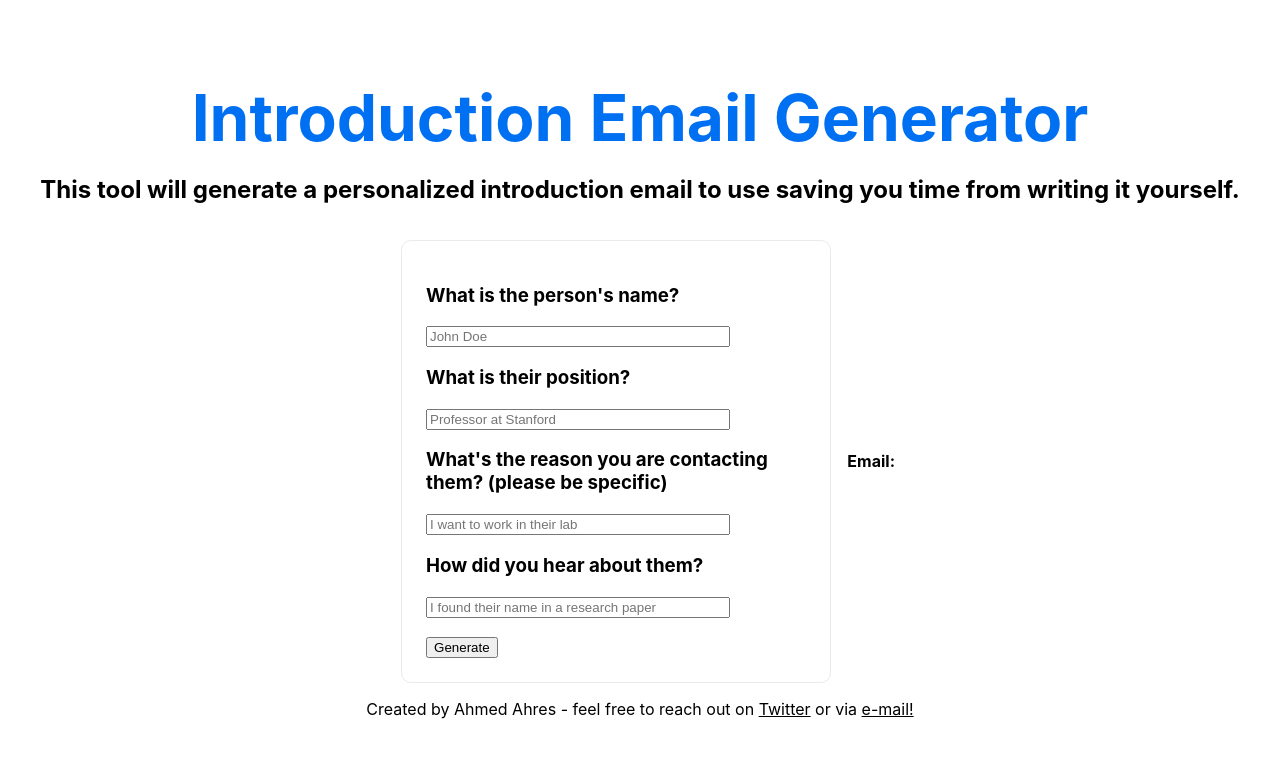
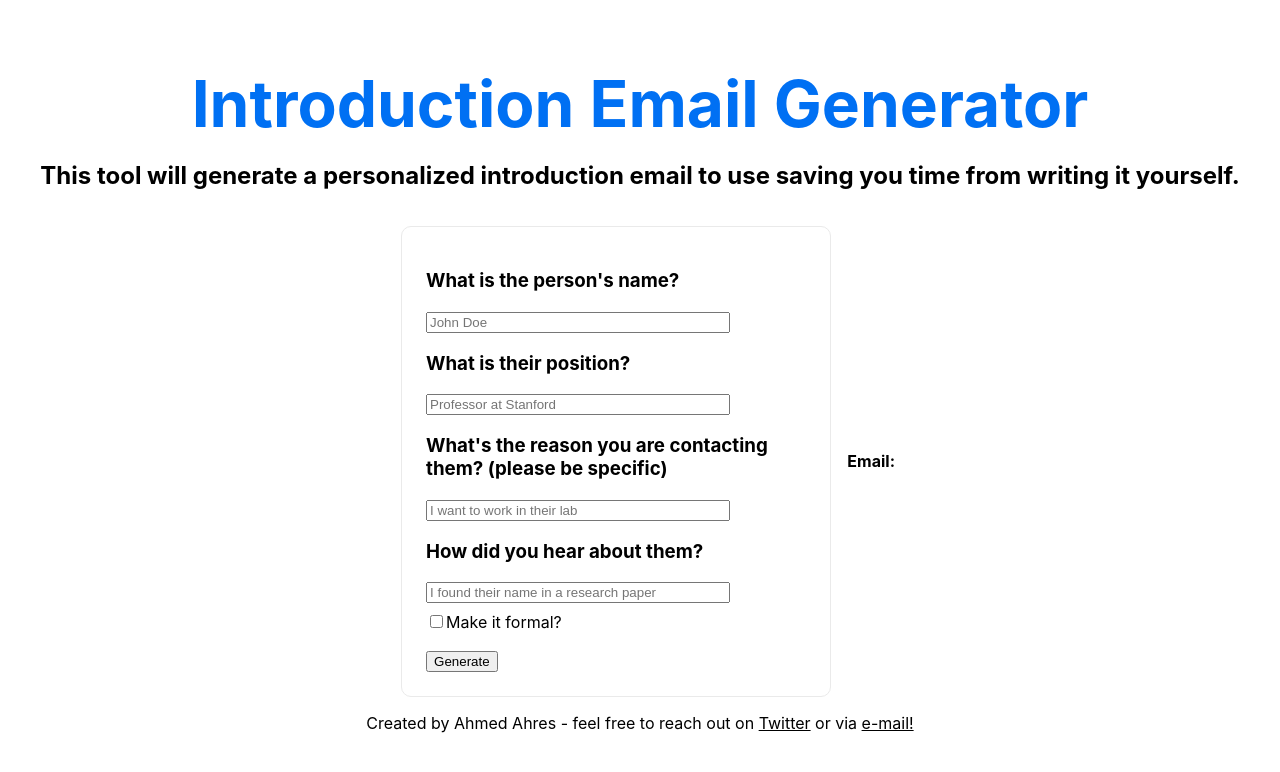
Before and after one commit to AhmedAhres/generate-intro-email, a Next.js app: page / in a window 1280 px wide. Shown: the top 772 px of the page. Built offline with nearby package versions, Linux system fonts and the light colour scheme; no server answers.

Commit message:
add formal

```diff
--- a/pages/index.tsx
+++ b/pages/index.tsx
@@ -7,6 +7,7 @@ export default function Home() {
   const [name, setName] = useState("");
   const [position, setPosition] = useState("");
   const [reason, setReason] = useState("");
+  const [formal, setFormal] = useState(false);
   const [connection, setConnection] = useState("");
   const [prompt, setPrompt] = useState("");
   const [isLoading, setIsLoading] = useState(false);
@@ -21,7 +22,9 @@ export default function Home() {
   const writeEmail = async () => {
     if (name && position && reason) {
       setIsLoading(true);
-      let prompt = `Generate a formal and confident email to ${name} who is a ${position} that I came to know because ${connection}. Goal: ${reason}.`;
+      let prompt = `Generate a confident ${
+        formal ? "and formal " : ""
+      }email to ${name} who is a ${position} that I came to know because ${connection}. Goal: ${reason}.`;
       const response = await openai.createCompletion({
         model: "text-davinci-003",
         prompt: prompt,
@@ -100,6 +103,17 @@ export default function Home() {
               placeholder="I found their name in a research paper"
             />
             <div>
+              <label>
+                <input
+                  className={styles.checkbox}
+                  type="checkbox"
+                  defaultChecked={formal}
+                  onChange={() => setFormal(!formal)}
+                />
+                Make it formal?
+              </label>
+            </div>
+            <div>
               <button type="button" onClick={() => writeEmail()}>
                 Generate
               </button>
--- a/styles/Home.module.css
+++ b/styles/Home.module.css
@@ -76,6 +76,10 @@
   height: 20%;
 }
 
+.checkbox {
+  margin-top: 3%;
+}
+
 .card {
   margin: 1rem;
   padding: 1.5rem;
```
